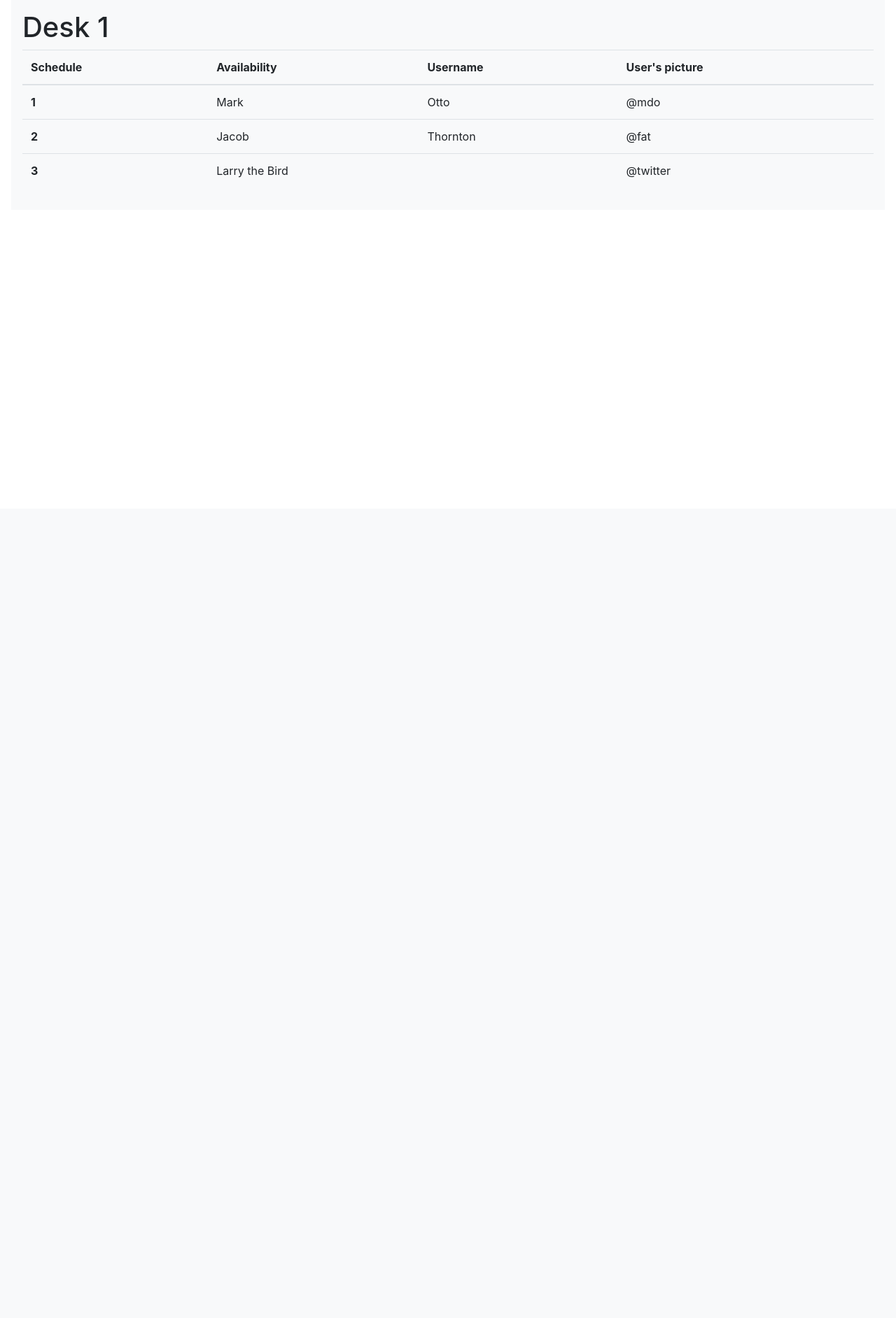
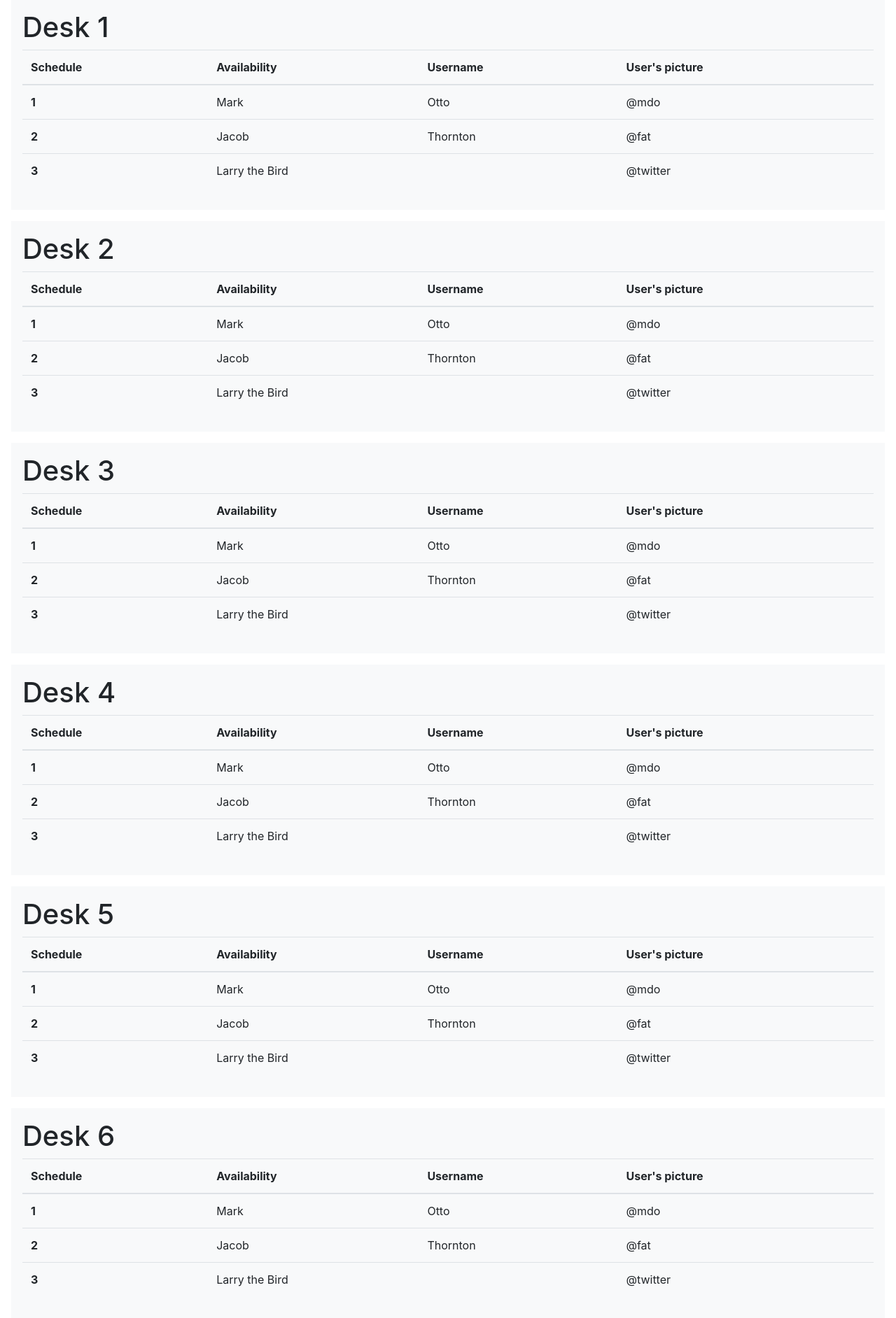
Before and after one commit to guillaumeMECE/php-reservation, a PHP site: page /php-reservation3/views/reserve.php in a window 1280 px wide. Shown: the part 73-1957 px from the top of the page at 70% size. Before the commit the page ends 327 px from the top, so only its background shows below. Run offline with PHP 8.4, Linux system fonts and the light colour scheme.

Commit message:
print with php all desk

```diff
--- a/views/reserve.php
+++ b/views/reserve.php
@@ -12,8 +12,47 @@
       /*NAVBAR*/
       include("navbar.php"); ?>
 
-   <div class="bg-light p-3 m-3">
-      <h1>Desk 1</h1>
+
+      <?php
+         for ($i=0; $i < 10 ; $i++) { //10 desk so 10 tables
+            $deskNbr = $i+1;
+            echo "<div class=\"bg-light p-3 m-3\">
+             <h1>Desk $deskNbr </h1>
+            <table class=\"table table-hover\">
+               <thead>
+                  <tr>
+                     <th scope=\"col\">Schedule</th>
+                     <th scope=\"col\">Availability</th>
+                     <th scope=\"col\">Username</th>
+                     <th scope=\"col\">User's picture</th>
+                  </tr>
+               </thead>
+               <tbody>
+                  <tr>
+                     <th scope=\"row\">1</th>
+                     <td>Mark</td>
+                     <td>Otto</td>
+                     <td>@mdo</td>
+                  </tr>
+                  <tr>
+                     <th scope=\"row\">2</th>
+                     <td>Jacob</td>
+                     <td>Thornton</td>
+                     <td>@fat</td>
+                  </tr>
+                  <tr>
+                     <th scope=\"row\">3</th>
+                     <td colspan=\"2\">Larry the Bird</td>
+                     <td>@twitter</td>
+                  </tr>
+               </tbody>
+            </table>
+            </div>";
+         }
+
+
+      ?>
+      <!--h1>Desk 1</h1>
       <table class="table table-hover">
          <thead>
             <tr>
@@ -42,8 +81,8 @@
                <td>@twitter</td>
             </tr>
          </tbody>
-      </table>
-   </div>
+      </table-->
+
 
 
 <!--JS/JQUERY INCLUDE-->
```
